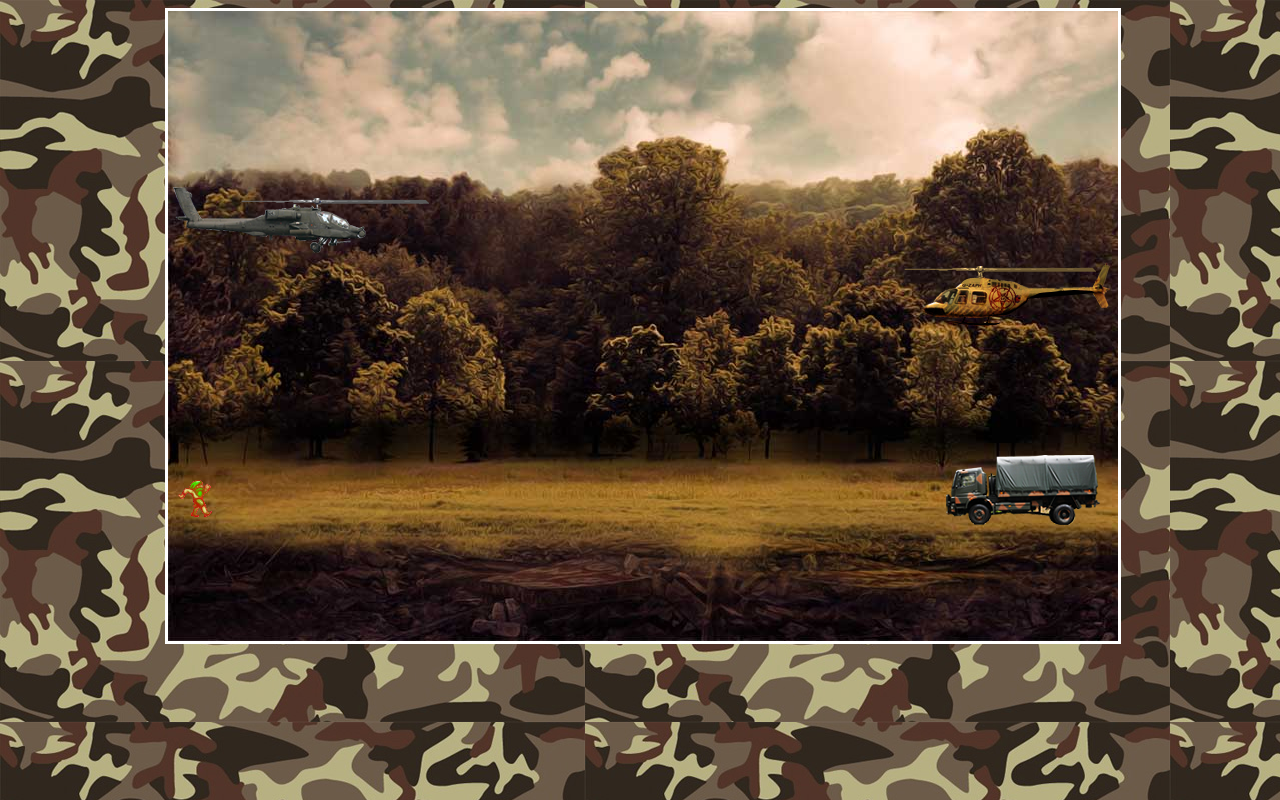
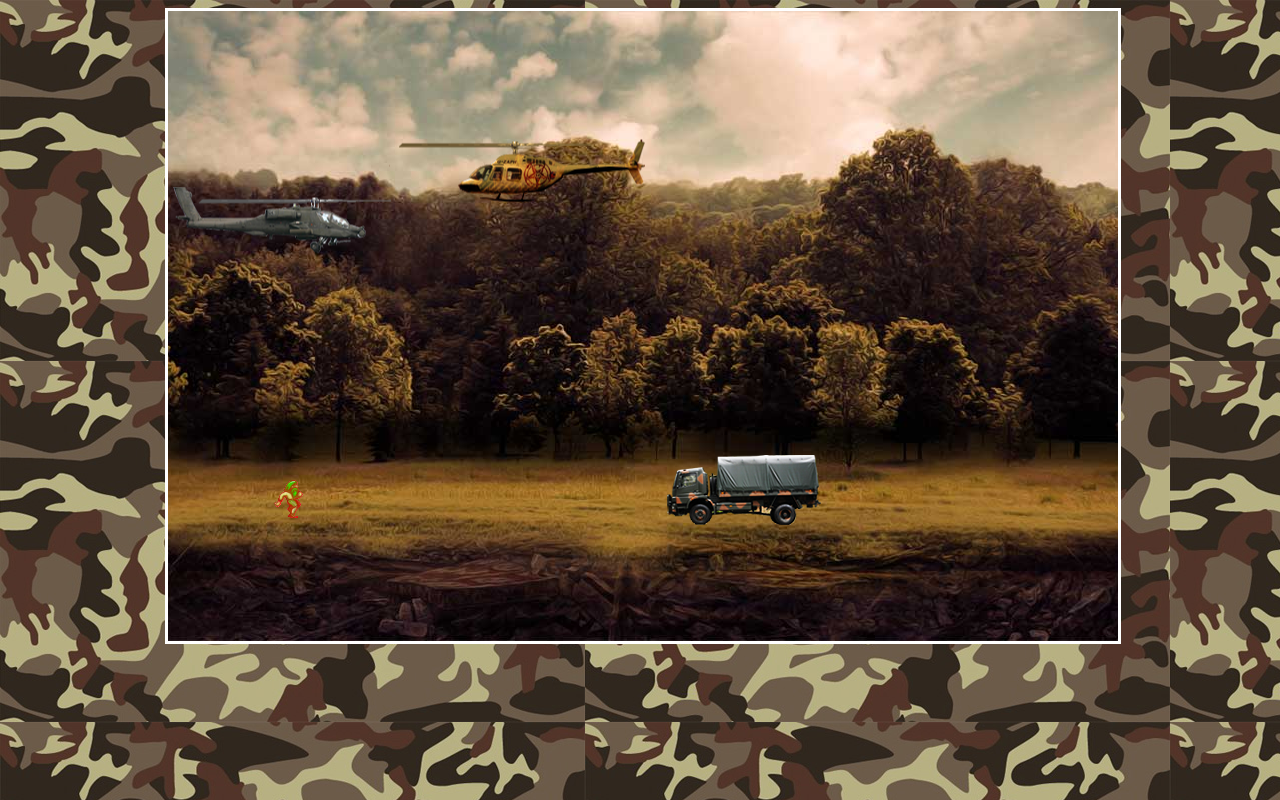
Before and after one commit to ArcenioSouza/Jogo-de-Naves, a plain HTML site: page Códigos/index.html in a window 1280 px wide. Both pictures are taken after a click on the element 643 px from the left and 221 px from the top of the page. Drawn offline with Linux system fonts and the light colour scheme.

Commit message:
Adiciona funções de movimentação dos objetos do jogo

```diff
--- a/Códigos/css/estilos.css
+++ b/Códigos/css/estilos.css
@@ -76,5 +76,84 @@ body {
  	margin-top:100px;
 	text-align:center;
 	padding:10px;
+}
 
+.anima1 {
+	background-image:url(../../jogo1/imgs/helicoptero.png);
+	animation:play .5s steps(2) infinite;
+
+       -webkit-animation: play .5s steps(2) infinite;
+       -moz-animation: play .5s steps(2) infinite;
+       -ms-animation: play .5s steps(2) infinite;
+       -o-animation: play .5s steps(2) infinite;
 }
+
+@keyframes play {
+	from {background-position:0px;}
+	to {background-position:-512px;}
+}
+
+
+@-webkit-keyframes play {
+   from { background-position:0px; }
+     to { background-position: -512px; }
+}
+
+@-moz-keyframes play {
+   from { background-position:0px; }
+     to { background-position: -512px; }
+}
+
+@-ms-keyframes play {
+   from { background-position:0px; }
+     to { background-position: -512px; }
+}
+
+@-o-keyframes play {
+   from { background-position:0px; }
+     to { background-position: -512px; }
+}
+
+.anima2 {
+	background-image:url(../imgs/inimigo1.png);
+	animation: play .5s steps(2) infinite;
+	-webkit-animation: play .5s steps(2) infinite;
+	-moz-animation: play .5s steps(2) infinite;
+	-ms-animation: play .5s steps(2) infinite;
+	-o-animation: play .5s steps(2) infinite;
+}
+
+
+.anima3 {
+  background-image:url(../imgs/amigo.png);
+  animation:play2 .9s steps(12) infinite;
+  -webkit-animation: play2 .9s steps(12) infinite;
+		-moz-animation: play2 .9s steps(12) infinite;
+		 -ms-animation: play2 .9s steps(12) infinite;
+		  -o-animation: play2 .9s steps(12) infinite;
+}
+
+@keyframes play2 {
+  from {background-position:0px;}
+  to {background-position:-528px;}
+}
+
+@-webkit-keyframes play2 {
+  from { background-position:    0px; }
+	 to { background-position: -528px; }
+}
+
+@-moz-keyframes play2 {
+  from { background-position:    0px; }
+	 to { background-position: -528px; }
+}
+
+@-ms-keyframes play2 {
+  from { background-position:    0px; }
+	 to { background-position: -528px; }
+}
+
+@-o-keyframes play2 {
+  from { background-position:    0px; }
+	 to { background-position: -528px; }
+}
--- a/jogo1/js/js.js
+++ b/jogo1/js/js.js
@@ -1,10 +1,98 @@
 function start() {
+   $("#inicio").hide();
 
-	$("#inicio").hide();
+   $("#fundoGame").append("<div id='jogador' class='anima1'></div>");
+   $("#fundoGame").append("<div id='inimigo1' class='anima2'></div>");
+   $("#fundoGame").append("<div id='inimigo2'></div>");
+   $("#fundoGame").append("<div id='amigo' class='anima3'></div>");
 
-	$("#fundoGame").append("<div id='jogador'></div>");
-	$("#fundoGame").append("<div id='inimigo1'></div>");
-	$("#fundoGame").append("<div id='inimigo2'></div>");
-	$("#fundoGame").append("<div id='amigo'></div>");
+   // variáveis do jogo
 
+   var jogo = {};
+   var TECLA = {
+      W: 87,
+      S: 83,
+      D: 68,
+   };
+   jogo.pressionou = [];
+   var velocidade = 5;
+   var posicaoY = parseInt(Math.random() * 334);
+
+   $(document).keydown(function (e) {
+      jogo.pressionou[e.which] = true;
+   });
+
+   $(document).keyup(function (e) {
+      jogo.pressionou[e.which] = false;
+   });
+
+   //Game Loop
+
+   jogo.timer = setInterval(loop, 30);
+
+   function loop() {
+      movefundo();
+      movejogador();
+      moveinimigo1();
+      moveinimigo2();
+      moveamigo();
+   }
+
+   function movefundo() {
+      esquerda = parseInt($("#fundoGame").css("background-position"));
+      $("#fundoGame").css("background-position", esquerda - 1);
+   }
+
+   function movejogador() {
+      if (jogo.pressionou[TECLA.W]) {
+         var topo = parseInt($("#jogador").css("top"));
+         $("#jogador").css("top", topo - 10);
+
+         if (topo <= 0) {
+            $("#jogador").css("top", topo + 10);
+         }
+      }
+
+      if (jogo.pressionou[TECLA.S]) {
+         var topo = parseInt($("#jogador").css("top"));
+         $("#jogador").css("top", topo + 10);
+         if (topo >= 434) {
+            $("#jogador").css("top", topo - 10);
+         }
+      }
+
+      if (jogo.pressionou[TECLA.D]) {
+         //Chama fun��o Disparo
+      }
+   }
+
+   function moveinimigo1() {
+      posicaoX = parseInt($("#inimigo1").css("left"));
+      $("#inimigo1").css("left", posicaoX - velocidade);
+      $("#inimigo1").css("top", posicaoY);
+
+      if (posicaoX <= 0) {
+         posicaoY = parseInt(Math.random() * 334);
+         $("#inimigo1").css("left", 694);
+         $("#inimigo1").css("top", posicaoY);
+      }
+   }
+
+   function moveinimigo2() {
+      posicaoX = parseInt($("#inimigo2").css("left"));
+      $("#inimigo2").css("left", posicaoX - 3);
+
+      if (posicaoX <= 0) {
+         $("#inimigo2").css("left", 775);
+      }
+   }
+
+   function moveamigo() {
+      posicaoX = parseInt($("#amigo").css("left"));
+      $("#amigo").css("left", posicaoX + 1);
+
+      if (posicaoX > 906) {
+         $("#amigo").css("left", 0);
+      }
+   }
 }
```
Also changed, not shown: Códigos/aula10.txt (deleted), Códigos/aula7.txt (deleted), Códigos/aula8.txt (deleted).
